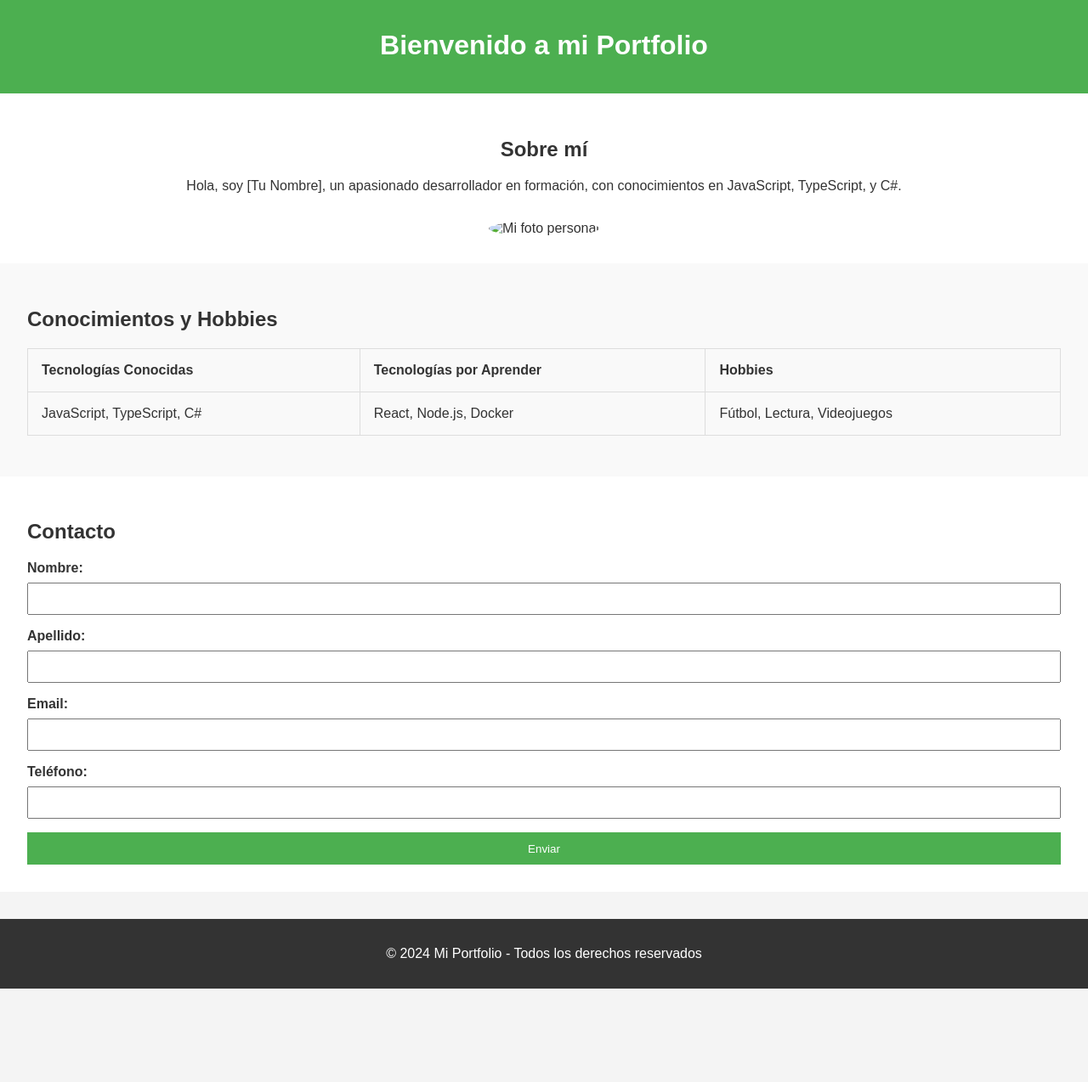
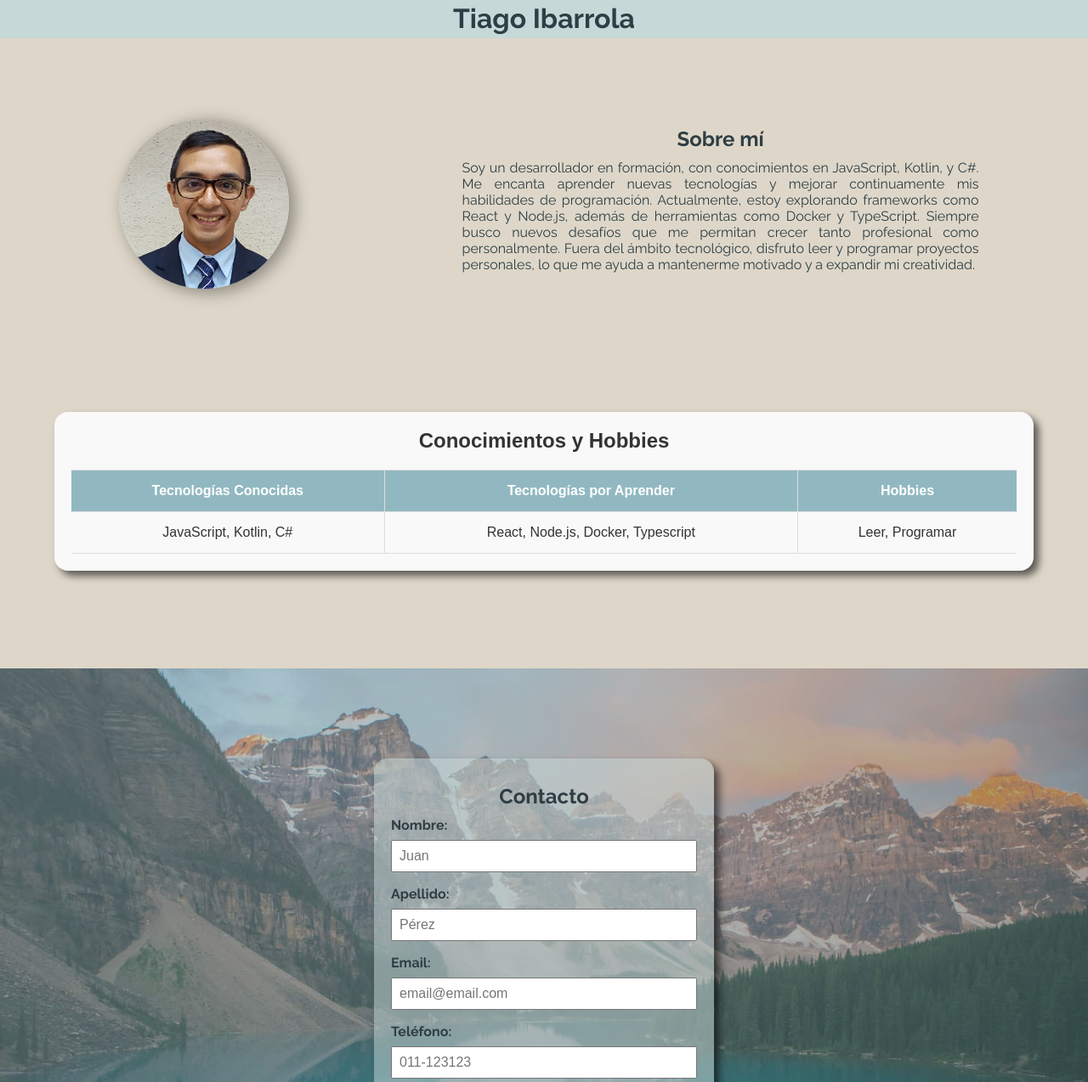
Before and after one commit to tiago-appdev/portfolio-pp3, a plain HTML site: page index.html in a window 1280 px wide. Shown: the part 2-1276 px from the top of the page at 85% size. Before the commit the page ends 1166 px from the top, so only its background shows below. Drawn offline with Linux system fonts and the light colour scheme.

Commit message:
proyect initial finished

```diff
--- a/css/styles.css
+++ b/css/styles.css
@@ -1,97 +1,223 @@
-/* General */
-body {
-  font-family: 'Arial', sans-serif;
+@import url('https://fonts.googleapis.com/css2?family=Raleway:wght@300;400;700&display=swap');
+
+/* Reinicia estilos generales para evitar inconsistencias entre navegadores */
+* {
   margin: 0;
   padding: 0;
-  background-color: #f4f4f4;
+  box-sizing: border-box;
+}
+
+/* Paleta de colores y sombras definidos como variables para facilitar futuras modificaciones */
+:root {
+  --border: 16px;
+  --dark-color: #2f3e44;
+  --gradient: linear-gradient(135deg, #91b8c180 0%, #56828180 100%);
+  --light-color: #c7d8d9;
+  --neutral-color: #ded7c9;
+  --primary-color: #91b8c1;
+  --secondary-color: #568281;
+  --shadow: 6px 6px 10px rgba(0, 0, 0, 0.6);
+  --url-img: url(../img/bg.jpg);
+}
+
+/* Estilos generales para el cuerpo del documento */
+body {
+  background-color: var(--neutral-color);
+  color: var(--dark-color);
+  font-family: 'Raleway', sans-serif;
+  margin: 0;
+  padding: 0;
+}
+
+/* Estilo para el encabezado principal */
+.header {
+  background-color: var(--light-color);
+  color: var(--dark-color);
+  padding: 5px 0;
+  text-align: center;
+}
+
+.name {
+  font-size: 2rem;
+}
+
+/* Sección de presentación personal */
+/* Mejora: Podría ajustarse la imagen de perfil para diferentes tamaños de pantalla */
+#about {
+  align-items: center;
+  display: flex;
+  justify-content: space-around;
+  margin: auto;
+  min-height: calc(50vh - 10px);
+  padding: 2rem;
+  text-align: center;
+  width: 100%;
+}
+
+.description {
+  width: 50%;
+  word-wrap: break-word;
+}
+
+.description-paragraph {
+  margin: 10px 0;
+  text-align: justify;
+}
+
+.perfil-img {
+  border-radius: 50%;
+  box-shadow: 6px 4px 20px rgba(0, 0, 0, 0.4);
+  height: 200px;
+  margin: 0.7rem;
+  object-fit: fill;
+  width: 200px;
+  /* Sería útil hacer que la imagen sea más responsiva */
+}
+
+/* Estilos para la tabla de conocimientos */
+#skills {
+  background-color: #f9f9f9;
+  border-radius: var(--border);
+  box-shadow: var(--shadow);
+  margin: 50px auto;
+  max-width: 90%;
+  padding: 20px;
+}
+
+.skills-title {
+  color: #333;
+  font-family: 'Arial', sans-serif;
+  font-size: 24px;
+  margin-bottom: 20px;
+  text-align: center;
+}
+
+/* Mejora: Se podría agregar una clase para estilos en tablas más complejas */
+.skills-table {
+  border-collapse: collapse;
+  font-family: 'Arial', sans-serif;
+  width: 100%;
+}
+
+.skills-table th,
+.skills-table td {
+  border: 1px solid #ddd;
+  padding: 15px;
+  text-align: center;
+}
+
+.skills-table th {
+  background-color: var(--primary-color);
+  color: white;
+  font-weight: bold;
+}
+
+.skills-table tr:nth-child(even) {
+  background-color: #f2f2f2;
+}
+
+.skills-table tr:hover {
+  background-color: #ddd;
+}
+
+.skills-table td {
   color: #333;
 }
 
-/* Encabezado */
-header {
-  background-color: #4caf50;
-  color: white;
-  text-align: center;
-  padding: 1rem 0;
+.skills-table td:first-child {
+  border-left: 0;
 }
 
-/* Sección de presentación personal */
-#about {
-  padding: 2rem;
-  text-align: center;
-  background-color: #fff;
+.skills-table td:last-child {
+  border-right: 0;
 }
 
-.perfil-img {
-  width: 150px;
-  height: 150px;
-  border-radius: 50%;
-  margin-top: 1rem;
+.skills-table th:first-child {
+  border-left: 0;
 }
 
-/* Tabla de conocimientos */
-#skills {
-  padding: 2rem;
-  background-color: #f9f9f9;
+.skills-table th:last-child {
+  border-right: 0;
 }
 
-table {
+/* Estilo para el formulario de contacto */
+#contact {
+  background-image: var(--gradient), var(--url-img);
+  background-position: center;
+  background-size: cover;
+  height: 725px;
+  margin-top: 115px;
+  padding: 1rem;
   width: 100%;
-  border-collapse: collapse;
-  margin: 1rem 0;
 }
 
-table,
-th,
-td {
-  border: 1px solid #ddd;
-}
-
-th,
-td {
-  padding: 1rem;
-  text-align: left;
-}
-
-/* Formulario de contacto */
-#contact {
-  padding: 2rem;
-  background-color: #fff;
+.contact-title {
+  margin-bottom: 10px;
+  text-align: center;
 }
 
 form {
+  background-color: #c7d8d97e;
+  border-radius: var(--border);
+  box-shadow: var(--shadow);
   display: flex;
   flex-direction: column;
+  margin: 90px auto;
+  padding: 30px 20px 40px;
+  width: 400px;
 }
 
 label {
+  font-weight: bold;
   margin-bottom: 0.5rem;
-  font-weight: bold;
 }
 
 input {
+  font-size: 1rem;
   margin-bottom: 1rem;
   padding: 0.5rem;
-  font-size: 1rem;
+  outline: var(--secondary-color);
 }
 
+/* Mejora: Validar campos del formulario antes de enviar */
 button {
-  padding: 0.7rem;
-  background-color: #4caf50;
-  color: white;
+  background-color: var(--dark-color);
   border: none;
+  border-radius: 2rem;
+  color: var(--light-color);
   cursor: pointer;
+  font-size: 1.2rem;
+  margin: auto;
+  padding: 0.5rem;
+  width: 60%;
 }
 
 button:hover {
-  background-color: #45a049;
+  background-color: var(--light-color);
+  color: var(--dark-color);
 }
 
 /* Pie de página */
 footer {
-  background-color: #333;
+  background-color: var(--dark-color);
   color: white;
+  padding: 1rem 0;
   text-align: center;
-  padding: 1rem 0;
-  margin-top: 2rem;
 }
+
+@media only screen and (max-width: 700px) {
+  #about {
+    flex-direction: column;
+    justify-content: space-between;
+  }
+
+  .description {
+    width: 90%;
+  }
+
+  h2 {
+    margin-top: 20px;
+  }
+}
+
+/* Mejora general: Nos soy diseñador por lo que hay mucho que mejorar en el diseño y principalmente en la mezcla de colores */
--- a/index.html
+++ b/index.html
@@ -8,24 +8,32 @@
   </head>
   <body>
     <!-- Encabezado principal con mi nombre -->
-    <header>
-      <h1>Bienvenido a mi Portfolio</h1>
+    <header class="header">
+      <h1 class="name">Tiago Ibarrola</h1>
     </header>
 
-    <!-- Sección de presentación personal -->
+    <!-- Sección de presentación personal con una imagen y una descripción -->
     <section id="about">
-      <h2>Sobre mí</h2>
-      <p>
-        Hola, soy [Tu Nombre], un apasionado desarrollador en formación, con
-        conocimientos en JavaScript, TypeScript, y C#.
-      </p>
-      <img src="img/mi_foto.jpg" alt="Mi foto personal" class="perfil-img" />
+      <img src="img/passport.jpg" alt="Foto personal" class="perfil-img" />
+      <div class="description">
+        <h2>Sobre mí</h2>
+        <p class="description-paragraph">
+          Soy un desarrollador en formación, con conocimientos en JavaScript,
+          Kotlin, y C#. Me encanta aprender nuevas tecnologías y mejorar
+          continuamente mis habilidades de programación. Actualmente, estoy
+          explorando frameworks como React y Node.js, además de herramientas
+          como Docker y TypeScript. Siempre busco nuevos desafíos que me
+          permitan crecer tanto profesional como personalmente. Fuera del ámbito
+          tecnológico, disfruto leer y programar proyectos personales, lo que me
+          ayuda a mantenerme motivado y a expandir mi creatividad.
+        </p>
+      </div>
     </section>
 
-    <!-- Tabla de conocimientos y hobbies -->
+    <!-- Tabla que muestra mis conocimientos tecnológicos y hobbies -->
     <section id="skills">
-      <h2>Conocimientos y Hobbies</h2>
-      <table>
+      <h2 class="skills-title">Conocimientos y Hobbies</h2>
+      <table class="skills-table">
         <thead>
           <tr>
             <th>Tecnologías Conocidas</th>
@@ -35,35 +43,45 @@
         </thead>
         <tbody>
           <tr>
-            <td>JavaScript, TypeScript, C#</td>
-            <td>React, Node.js, Docker</td>
-            <td>Fútbol, Lectura, Videojuegos</td>
+            <td>JavaScript, Kotlin, C#</td>
+            <td>React, Node.js, Docker, Typescript</td>
+            <td>Leer, Programar</td>
           </tr>
         </tbody>
       </table>
     </section>
 
-    <!-- Formulario de contacto -->
+    <!-- Formulario para permitir que los visitantes me contacten -->
     <section id="contact">
-      <h2>Contacto</h2>
       <form>
+        <h2 class="contact-title">Contacto</h2>
         <label for="nombre">Nombre:</label>
-        <input type="text" id="nombre" name="nombre" />
+        <input type="text" id="nombre" name="nombre" placeholder="Juan" />
 
         <label for="apellido">Apellido:</label>
-        <input type="text" id="apellido" name="apellido" />
+        <input type="text" id="apellido" name="apellido" placeholder="Pérez" />
 
         <label for="email">Email:</label>
-        <input type="email" id="email" name="email" />
+        <input
+          type="email"
+          id="email"
+          name="email"
+          placeholder="email@email.com"
+        />
 
         <label for="telefono">Teléfono:</label>
-        <input type="tel" id="telefono" name="telefono" />
+        <input
+          type="tel"
+          id="telefono"
+          name="telefono"
+          placeholder="011-123123"
+        />
 
         <button type="submit">Enviar</button>
       </form>
     </section>
 
-    <!-- Pie de página -->
+    <!-- Pie de página con derechos reservados -->
     <footer>
       <p>&copy; 2024 Mi Portfolio - Todos los derechos reservados</p>
     </footer>
```
Also changed, not shown: img/Sin comprimir/bg.jpg (added), img/Sin comprimir/passport.jpg (added), img/bg.jpg (added), img/passport.jpg (added), 1 other file.
